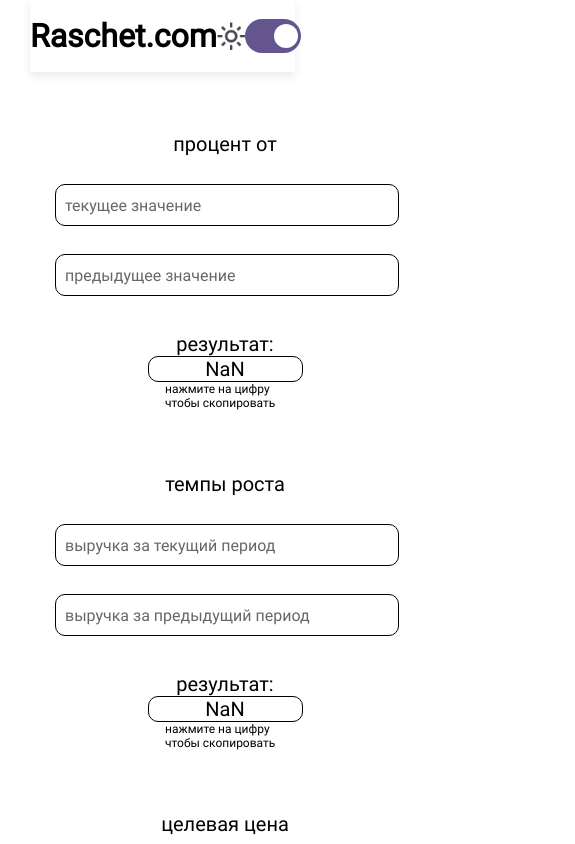
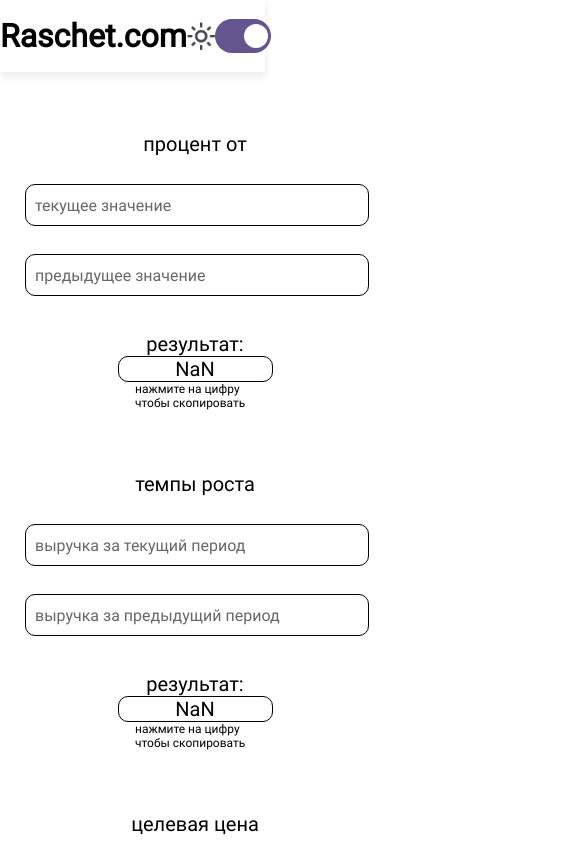
Before and after one commit to Jhn611/raschet, a Vue app: page / in a window 390 px wide. Shown: the top 844 px of the page, 575 px wide, since content can reach past the window. Built offline with nearby package versions, Linux system fonts and the light colour scheme.

Commit message:
mobile fix 2.1

```diff
--- a/src/main.css
+++ b/src/main.css
@@ -300,16 +300,13 @@ input::-webkit-inner-spin-button {
 }
 @media screen and (max-width: 1300px) {
   html {
-    max-width: 100%;
-    padding: 0 15px;
+    overflow: hidden;
   }
   body {
-    max-width: 100%;
-    padding: 0 15px;
+    overflow: hidden;
   }
   #app {
-    max-width: 100%;
-    padding: 0 15px;
+    overflow: hidden;
   }
   nav {
     display: flex;
--- a/src/main.sass
+++ b/src/main.sass
@@ -275,16 +275,12 @@ input::-webkit-inner-spin-button
 
 @media  screen and (max-width: 1300px)
     html
-        max-width: 100%
-        padding: 0 15px
-
+        overflow: hidden
     body
-        max-width: 100%
-        padding: 0 15px
+        overflow: hidden
 
     #app
-        max-width: 100%
-        padding: 0 15px
+        overflow: hidden
 
     nav
         display: flex
```
Also changed, not shown: 5 other files (tests, documents, lock files or other folders).
